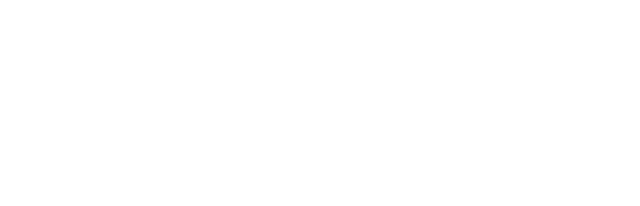
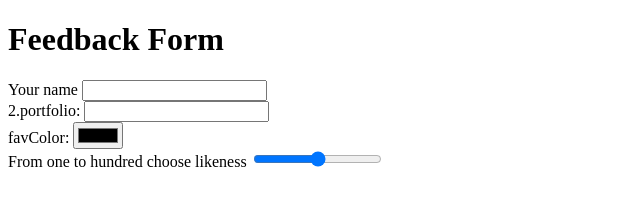
Before and after one commit to acciojob/html-feedback-form-Code-with-sudoku, a website: page main.html in a window 1280 px wide. Shown: the whole page, without its empty margins (0-640 px from the left). Drawn offline with Linux system fonts and the light colour scheme.

Commit message:
created a submission

```diff
--- a/main.html
+++ b/main.html
@@ -1,16 +1,31 @@
 <!DOCTYPE html>
 
 <html>
-
 <head>
 	<link rel="stylesheet" href="styles.css">
 </head>
-
 <body>
+	<h1>Feedback Form</h1>
+	 <form id="my-form" method="post">
+		 <div>
+			<label for="name">Your name</label>
+			 <input type="text" id="name" minlength="3" maxlength="50" required />
+		</div>
+		 <div>
+			 <label for="portfolio">2.portfolio:</label>
+			 <input type="url" name="portfolio" id="portfolio">
+		 </div>
+		 <div>
+			 <label for="favColor">favColor:</label>
+			 <input type="color" name="favColor" id="favColor">
+		 </div>
+		 <div>
+			 <label for="likeness">From one to hundred choose likeness</label>
+			 <input type="range" id="likeness" min="1" max="100" />
+		 </div>
+	 </form>
 	<!-- the entire body must be written by student -->
     <script type="text/javascript" src="./script.js">
 </script>
-
 </body>
-
 </html>
```
